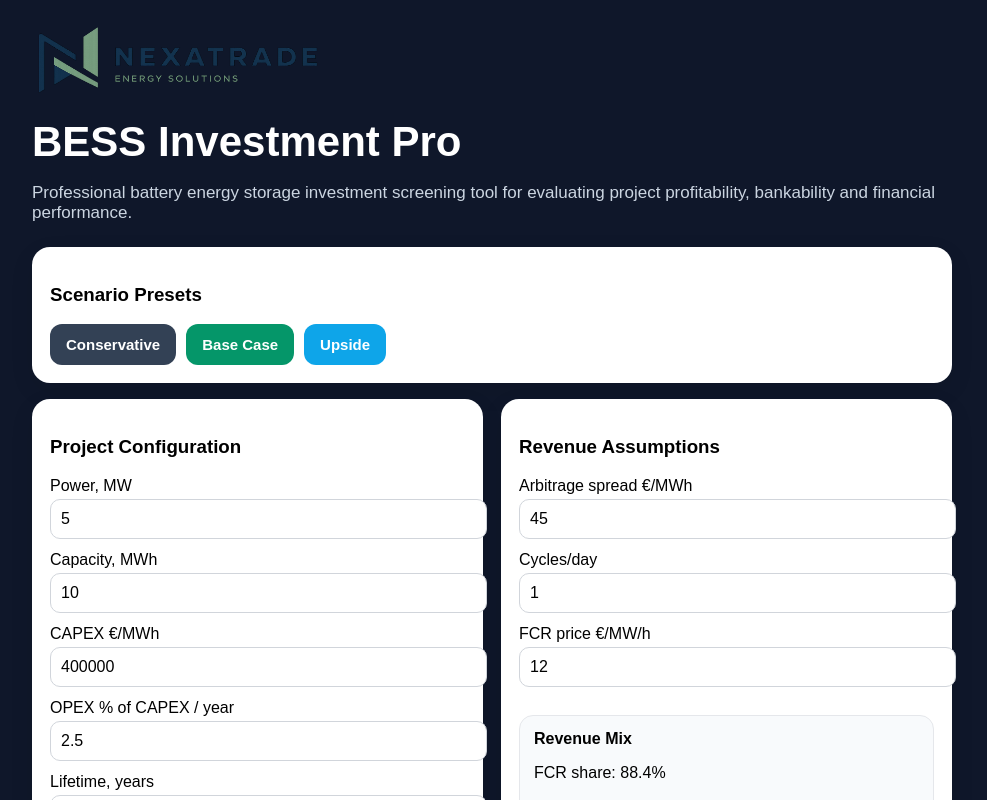
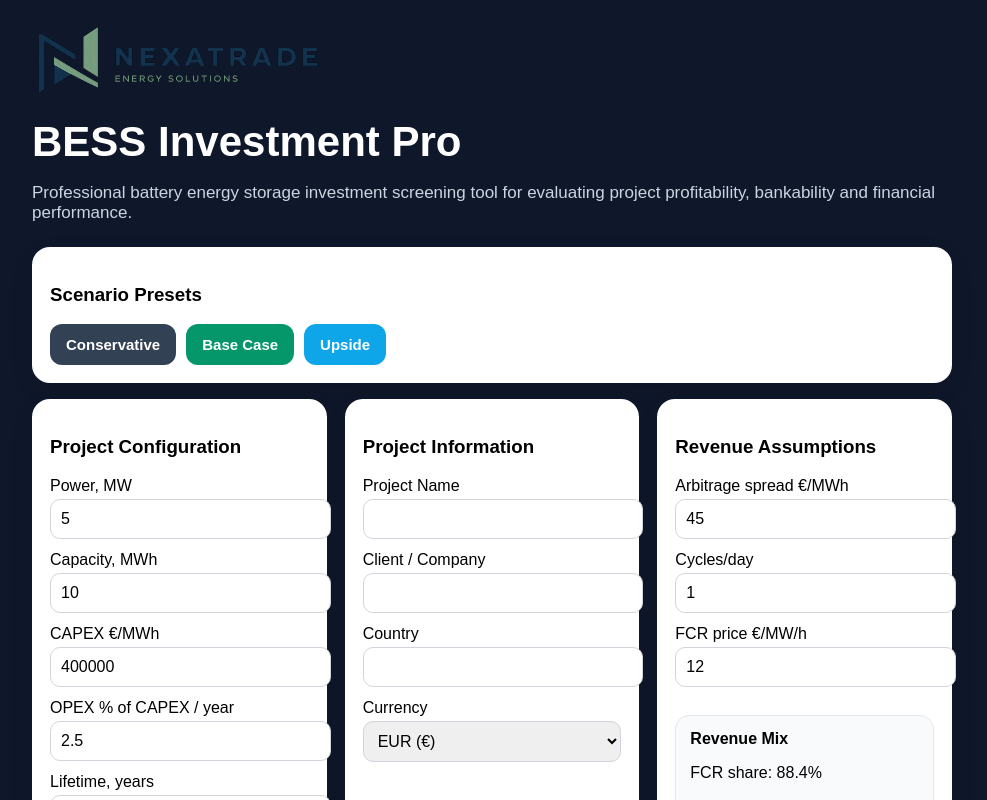
Before and after one commit to Jocke75-hub/nordic-bess-pro, a Next.js app: page / in a window 1280 px wide. Shown: the top 800 px of the page, without its empty margins (148-1135 px from the left). Built offline with nearby package versions, Linux system fonts and the light colour scheme.

Commit message:
Update page.js

```diff
--- a/app/page.js
+++ b/app/page.js
@@ -8,6 +8,10 @@ const appLogo = "PASTE_BASE64_LOGO_HERE";
 export default function Home() {
   const [mw, setMw] = useState(5);
   const [mwh, setMwh] = useState(10);
+  const [projectName, setProjectName] = useState("");
+const [clientName, setClientName] = useState("");
+const [country, setCountry] = useState("");
+const [currency, setCurrency] = useState("EUR");
   const [spread, setSpread] = useState(45);
   const [cycles, setCycles] = useState(1);
   const [fcr, setFcr] = useState(12);
@@ -474,6 +478,41 @@ doc.text(
           </div>
 
           <div style={cardStyle}>
+  <h3>Project Information</h3>
+
+  <label>Project Name</label>
+  <input
+    style={inputStyle}
+    value={projectName}
+    onChange={(e) => setProjectName(e.target.value)}
+  />
+
+  <label>Client / Company</label>
+  <input
+    style={inputStyle}
+    value={clientName}
+    onChange={(e) => setClientName(e.target.value)}
+  />
+
+  <label>Country</label>
+  <input
+    style={inputStyle}
+    value={country}
+    onChange={(e) => setCountry(e.target.value)}
+  />
+
+  <label>Currency</label>
+  <select
+    style={inputStyle}
+    value={currency}
+    onChange={(e) => setCurrency(e.target.value)}
+  >
+    <option value="EUR">EUR (€)</option>
+    <option value="USD">USD ($)</option>
+  </select>
+</div>
+
+          <div style={cardStyle}>
             <h3>Revenue Assumptions</h3>
             <label>Arbitrage spread €/MWh</label><input style={inputStyle} value={spread} onChange={(e) => setSpread(Number(e.target.value))} />
             <label>Cycles/day</label><input style={inputStyle} value={cycles} onChange={(e) => setCycles(Number(e.target.value))} />
```
